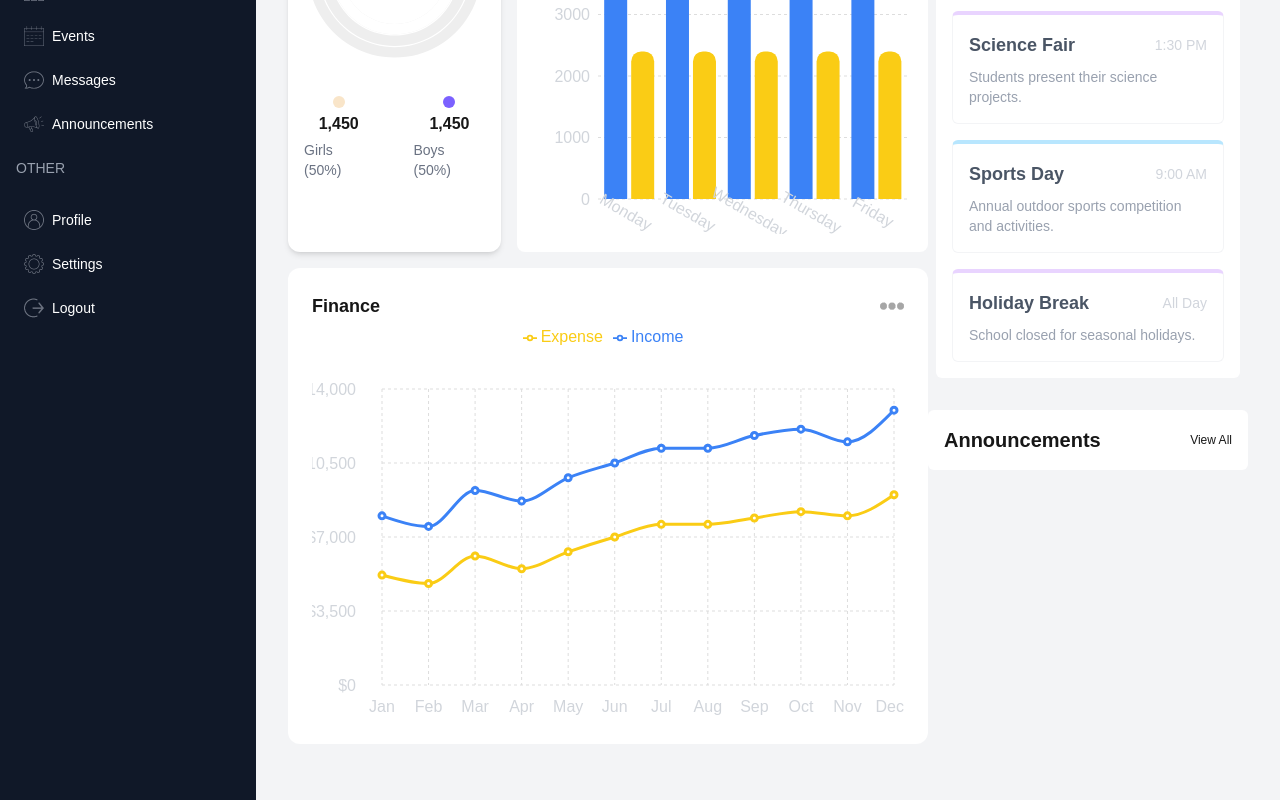
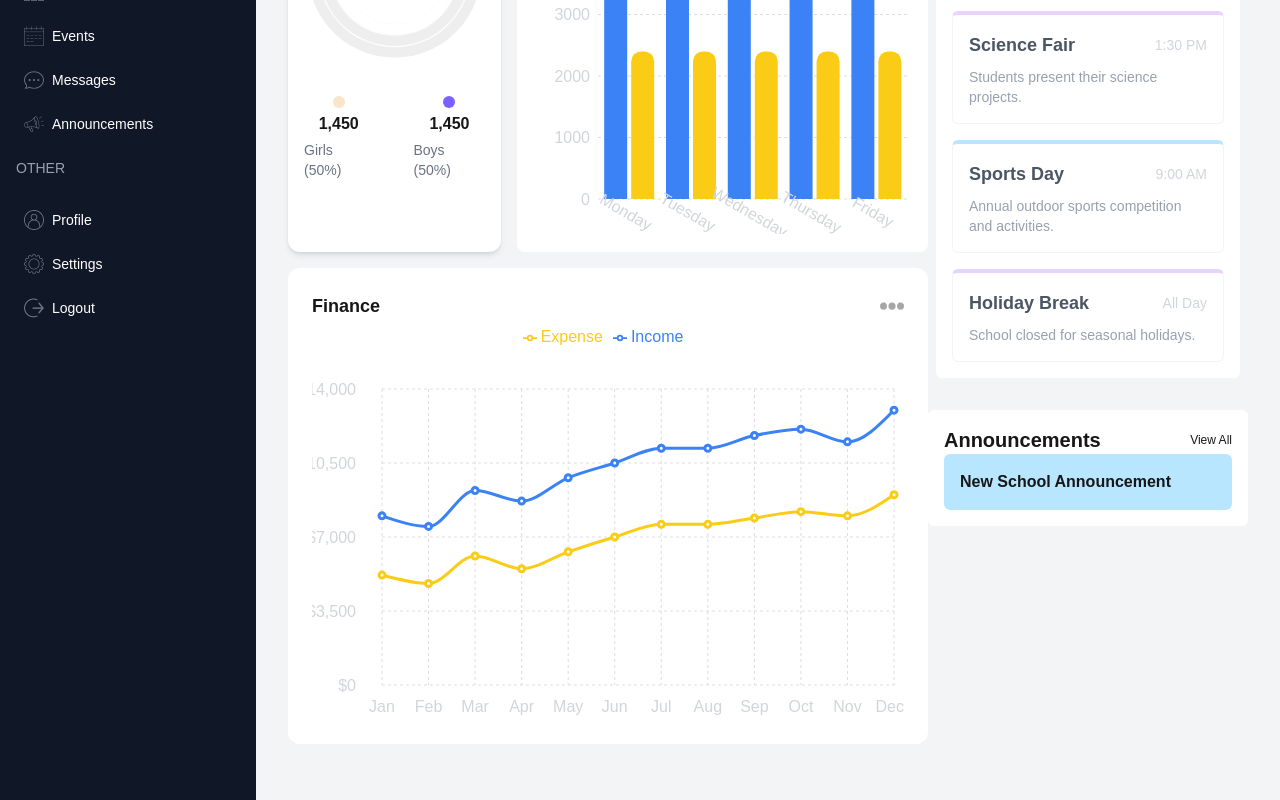
Before and after one commit to rumachoudhury/school-management-dashboard, a Next.js app: page /admin in a window 1280 px wide. Shown: the part 604-1404 px from the top of the page. Built offline with nearby package versions, Linux system fonts and the light colour scheme.

Commit message:
Add another section to the Announcements component

```diff
--- a/src/components/Announcements.tsx
+++ b/src/components/Announcements.tsx
@@ -7,6 +7,14 @@ const Announcements = () => {
         <h1 className="text-xl font-semibold">Announcements</h1>
         <span className="text-xs">View All</span>
       </div>
+
+      <div className="flex flex-col gap-4">
+        <div className="bg-sky-200 rounded-md p-4">
+          <div className="flex items-center justify-between">
+            <h2 className="font-semibold">New School Announcement</h2>
+          </div>
+        </div>
+      </div>
     </div>
   );
 };
```
